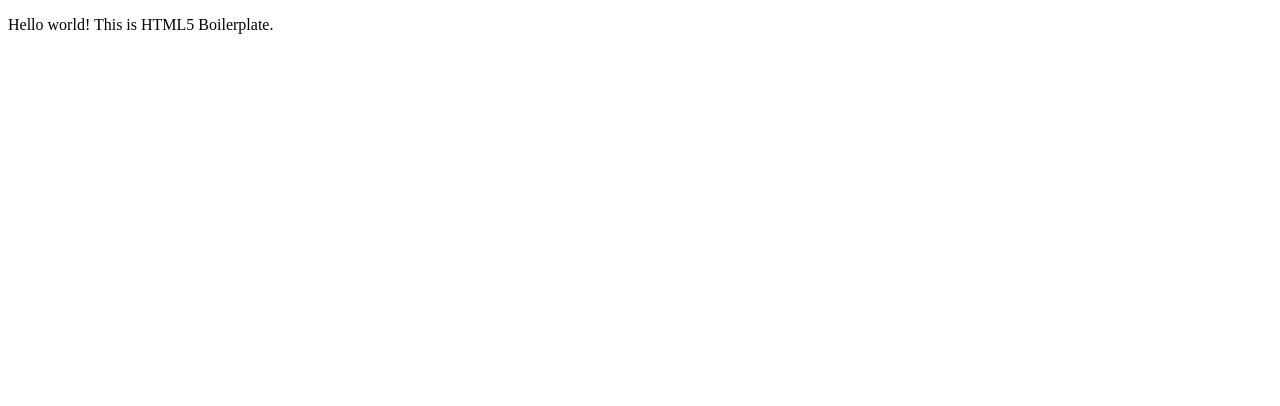
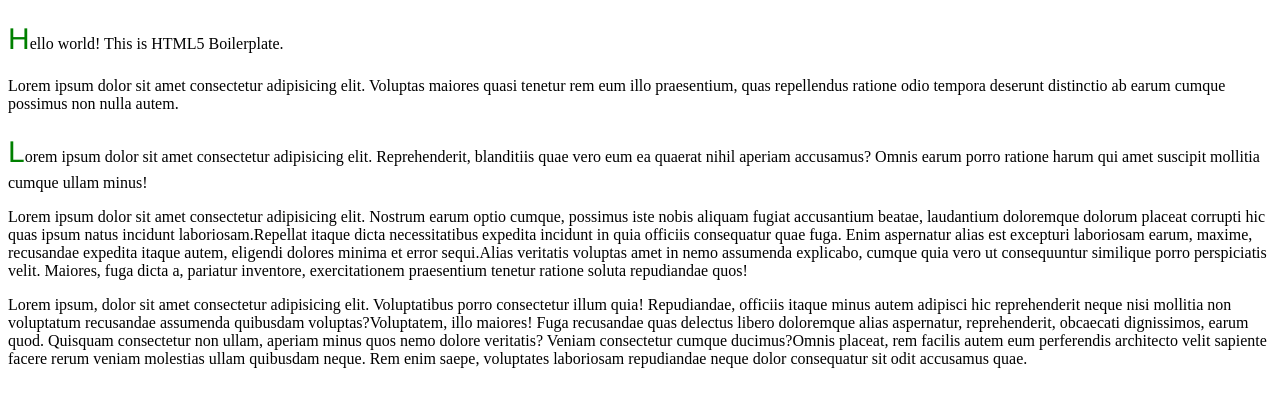
Before and after one commit to evrttn/html5-boilerplate-2026-1, a website built with webpack: page index.html in a window 1280 px wide. Built offline with nearby package versions, Linux system fonts and the light colour scheme; files whose address does not match are found by name.

Commit message:
altera só a primeira letra do primeiro elemento p

```diff
--- /dev/null
+++ b/css/style.css
@@ -0,0 +1,6 @@
+p:first-of-type::first-letter{
+  color: green;
+  font-size: 30px;
+  line-height: 1.5em;
+  font-family: 'Franklin Gothic Medium', 'Arial Narrow', Arial, sans-serif;
+}
--- a/index.html
+++ b/index.html
@@ -23,11 +23,20 @@
 </head>
 
 <body>
+  <section>
+    <!-- Add your site or application content here -->
+    <p>Hello world! This is HTML5 Boilerplate.</p>
 
-  <!-- Add your site or application content here -->
-  <p>Hello world! This is HTML5 Boilerplate.</p>
-  <script src="js/app.js"></script>
+    <p>Lorem ipsum dolor sit amet consectetur adipisicing elit. Voluptas maiores quasi tenetur rem eum illo praesentium, quas repellendus ratione odio tempora deserunt distinctio ab earum cumque possimus non nulla autem.</p>
+  </section>
 
+  <section>
+    <p>Lorem ipsum dolor sit amet consectetur adipisicing elit. Reprehenderit, blanditiis quae vero eum ea quaerat nihil aperiam accusamus? Omnis earum porro ratione harum qui amet suscipit mollitia cumque ullam minus!</p>
+    <script src="js/app.js"></script>
+
+    <p><span>Lorem ipsum dolor sit amet consectetur adipisicing elit. Nostrum earum optio cumque, possimus iste nobis aliquam fugiat accusantium beatae, laudantium doloremque dolorum placeat corrupti hic quas ipsum natus incidunt laboriosam.</span><span>Repellat itaque dicta necessitatibus expedita incidunt in quia officiis consequatur quae fuga. Enim aspernatur alias est excepturi laboriosam earum, maxime, recusandae expedita itaque autem, eligendi dolores minima et error sequi.</span><span>Alias veritatis voluptas amet in nemo assumenda explicabo, cumque quia vero ut consequuntur similique porro perspiciatis velit. Maiores, fuga dicta a, pariatur inventore, exercitationem praesentium tenetur ratione soluta repudiandae quos!</span></p>
+    <p><span>Lorem ipsum, dolor sit amet consectetur adipisicing elit. Voluptatibus porro consectetur illum quia! Repudiandae, officiis itaque minus autem adipisci hic reprehenderit neque nisi mollitia non voluptatum recusandae assumenda quibusdam voluptas?</span><span>Voluptatem, illo maiores! Fuga recusandae quas delectus libero doloremque alias aspernatur, reprehenderit, obcaecati dignissimos, earum quod. Quisquam consectetur non ullam, aperiam minus quos nemo dolore veritatis? Veniam consectetur cumque ducimus?</span><span>Omnis placeat, rem facilis autem eum perferendis architecto velit sapiente facere rerum veniam molestias ullam quibusdam neque. Rem enim saepe, voluptates laboriosam repudiandae neque dolor consequatur sit odit accusamus quae.</span></p>
+  </section>
 </body>
 
 </html>
```
